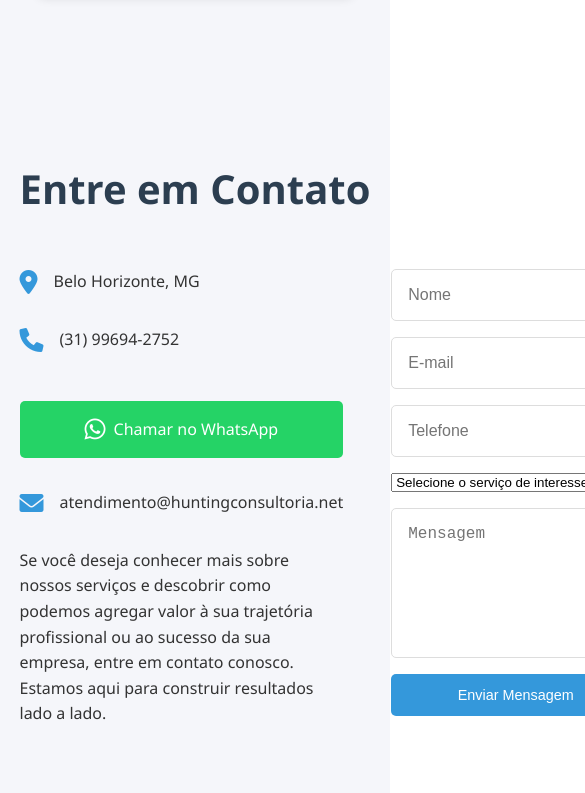
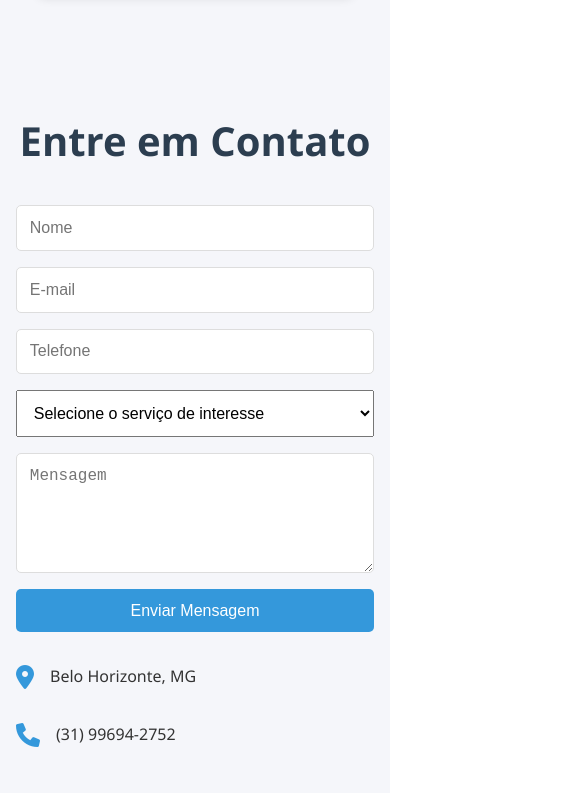
Before and after one commit to tonibmartinsdev/HuntingConsultoria, a plain HTML site: page index.html in a window 390 px wide. Shown: the part 7267-8060 px from the top of the page, 585 px wide, since content can reach past the window. Drawn offline with nearby package versions, Linux system fonts and the light colour scheme.

Commit message:
Update styles.css

```diff
--- a/styles.css
+++ b/styles.css
@@ -325,6 +325,7 @@ body {
     gap: 3rem;
     max-width: 1200px;
     margin: 0 auto;
+    padding: 0 1rem;
 }
 
 .contato-info {
@@ -538,6 +539,36 @@ footer {
     .servicos-grid {
         grid-template-columns: repeat(2, 1fr);
     }
+
+    .contato-container {
+        grid-template-columns: 1fr;
+        gap: 2rem;
+        padding: 0;
+    }
+
+    .contato-info {
+        order: 2;
+    }
+
+    .contato-form {
+        order: 1;
+    }
+
+    .contato {
+        padding: 3rem 1rem;
+    }
+
+    .contato h2 {
+        margin-bottom: 2rem;
+    }
+
+    .whatsapp-button {
+        margin: 1rem 0;
+    }
+
+    .contato-mensagem {
+        margin-bottom: 1rem;
+    }
 }
 
 @media (max-width: 480px) {
@@ -582,6 +613,26 @@ footer {
 
     .servico-card p {
         font-size: 1rem;
+    }
+
+    .contato {
+        padding: 2rem 1rem;
+    }
+
+    .contato-form input,
+    .contato-form textarea,
+    .contato-form select {
+        padding: 0.8rem;
+        font-size: 16px; /* Previne zoom em iOS */
+    }
+
+    .contato-form textarea {
+        height: 120px;
+    }
+
+    .submit-button {
+        padding: 0.8rem;
+        font-size: 16px;
     }
 }
 
```
